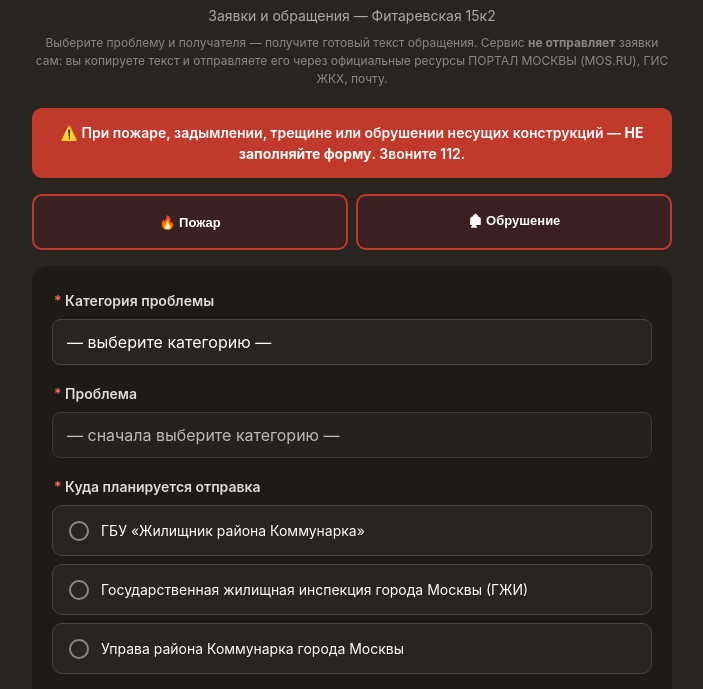
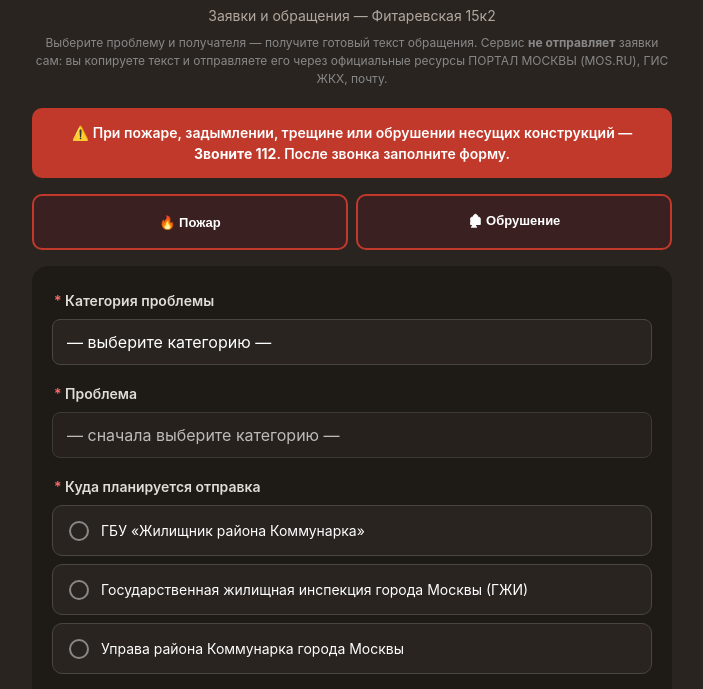
Before and after one commit to mkd-help/fitarevskaya-form, a plain HTML site: page index.html in a window 1280 px wide. Shown: the part 61-750 px from the top of the page, without its empty margins (288-991 px from the left). Drawn offline with Linux system fonts and the light colour scheme.

Commit message:
Update index.html
исправлена инфо по 112

```diff
--- a/index.html
+++ b/index.html
@@ -78,7 +78,7 @@ input.error,select.error{border-color:#ff6b6b;background:#3a2020}
   </div>
 
   <div class="emergency-banner">
-    ⚠️ При пожаре, задымлении, трещине или обрушении несущих конструкций — <b>НЕ заполняйте форму</b>. Звоните 112.
+    ⚠️ При пожаре, задымлении, трещине или обрушении несущих конструкций — <b>Звоните 112</b>. После звонка заполните форму.
   </div>
   <div class="emergency-buttons">
     <button class="emergency-btn" onclick="showEmergency()">🔥 Пожар</button>
```
